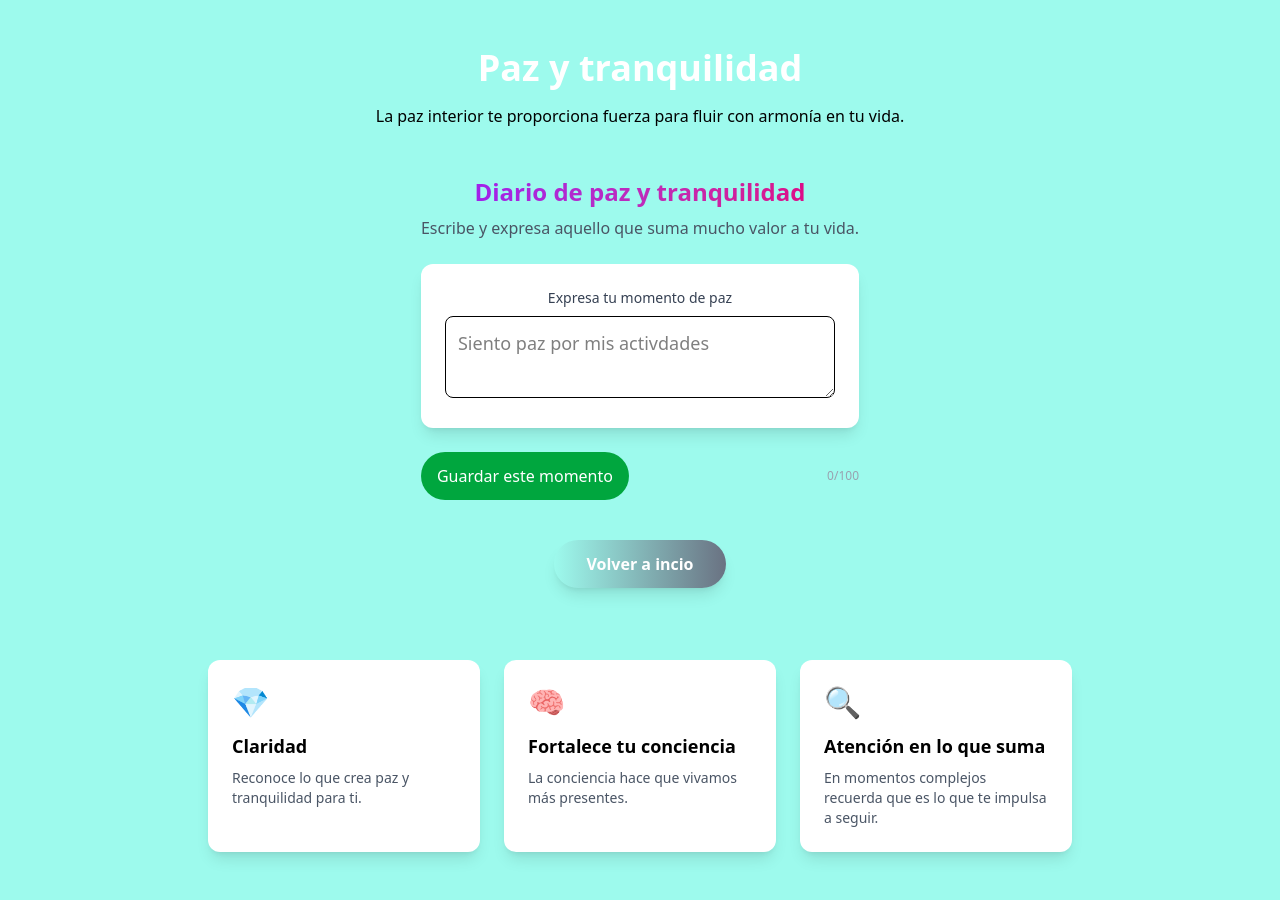
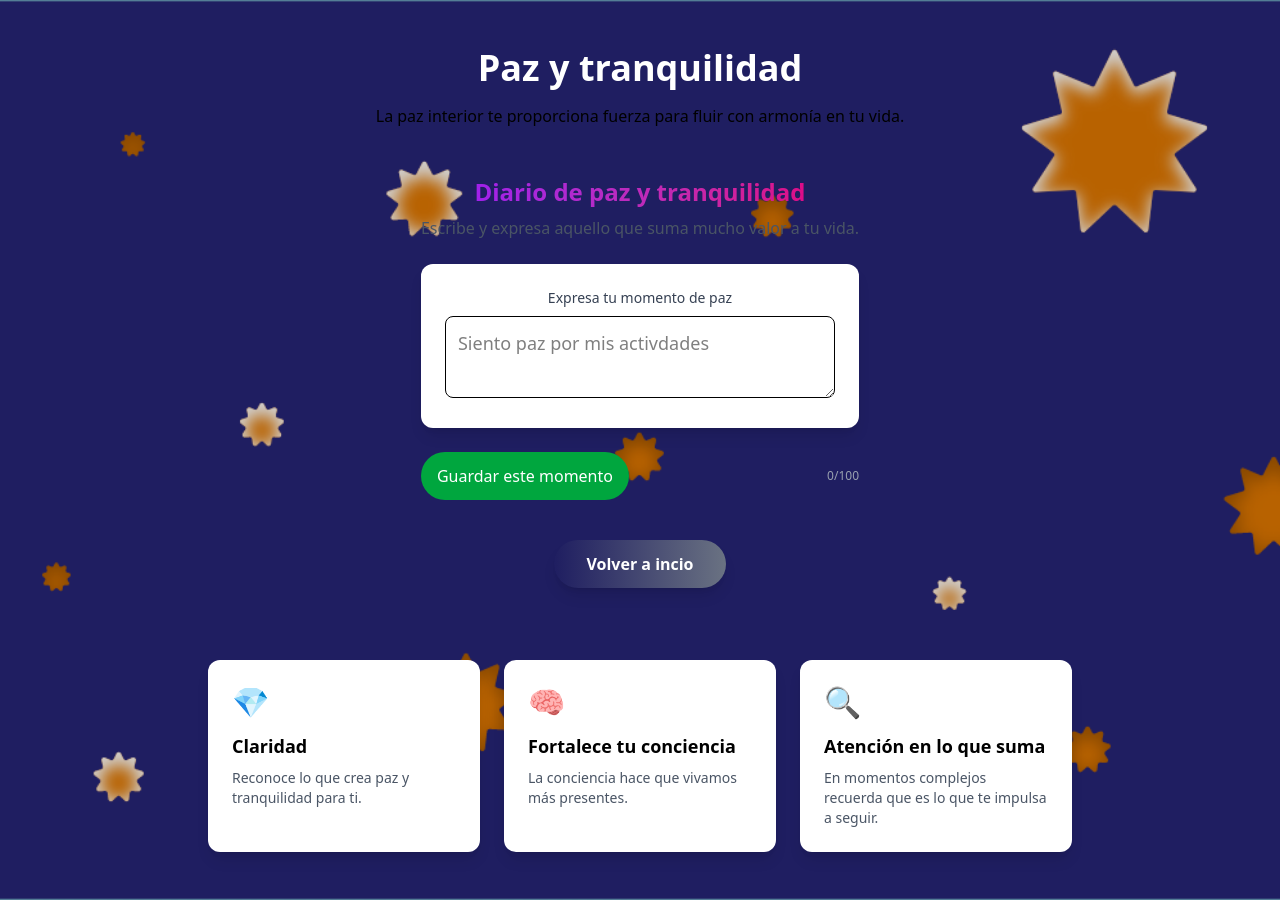
Before and after one commit to lomelixir/claridad, a Next.js app: page /calm in a window 1280 px wide. Built offline with nearby package versions, Linux system fonts and the light colour scheme.

Commit message:
Working in background

```diff
--- a/app/layout.tsx
+++ b/app/layout.tsx
@@ -1,6 +1,7 @@
 import type { Metadata } from "next";
 import { Geist, Geist_Mono } from "next/font/google";
 import "./globals.css";
+import Image from "next/image";
 
 const geistSans = Geist({
   variable: "--font-geist-sans",
@@ -38,7 +39,16 @@ export default function RootLayout({
       lang="es"
       className={`${geistSans.variable} ${geistMono.variable} h-full antialiased`}
     >
-      <body className="min-h-full flex flex-col">{children}</body>
+      <body className="min-h-full flex flex-col relative">
+        <Image
+          src="/bgClari.png"
+          alt=""
+          fill
+          priority
+          className="object-cover -z-10"
+        />
+        {children}
+      </body>
     </html>
   );
 }
```
Also changed, not shown: public/bgClari.png (added).
